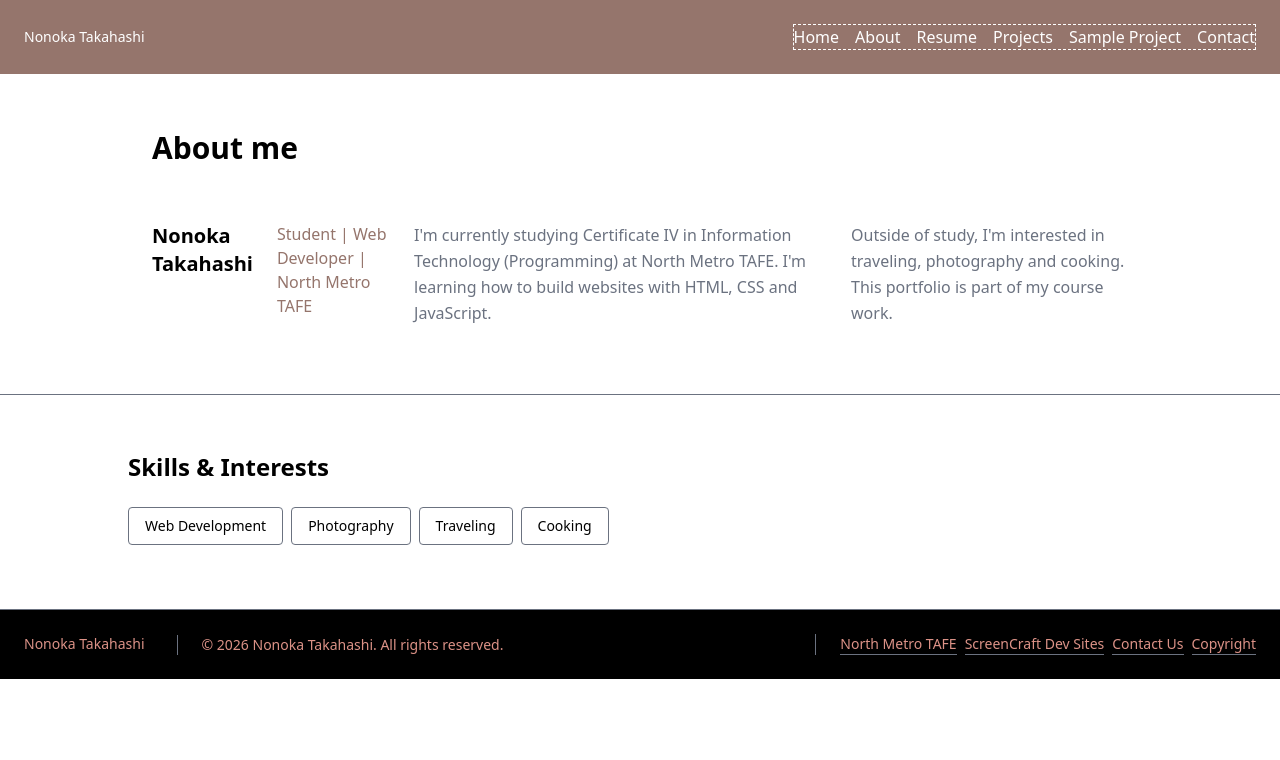
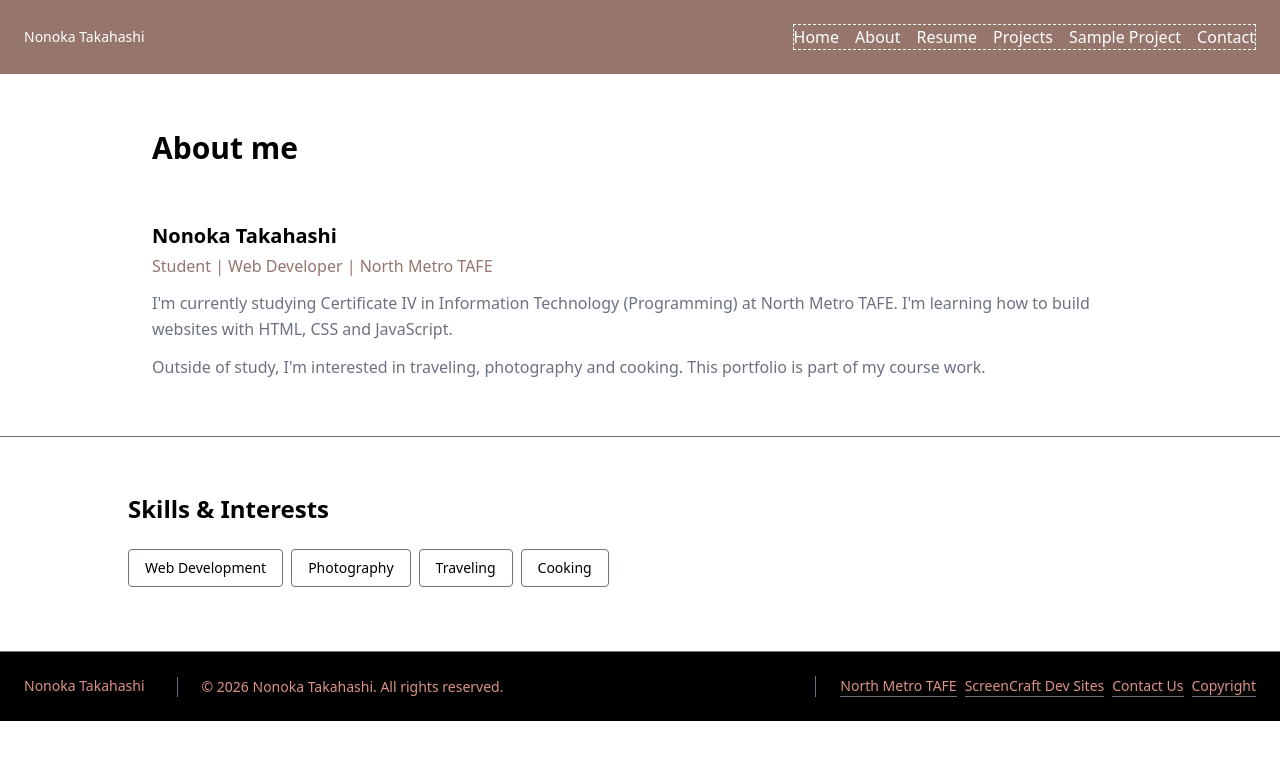
Before and after one commit to Nonoka-T/WebTech-Final, a website: page about.html in a window 1280 px wide. Drawn offline with Linux system fonts and the light colour scheme.

Commit message:
fix: article fixed

```diff
--- a/about.html
+++ b/about.html
@@ -32,19 +32,19 @@
       <h2 class="text-3xl font-bold text-black">About me</h2>
     </section>
 
-    <section class="max-w-5xl mx-auto px-6 pb-14 flex flex-col md:flex-row gap-6">
-      <h3 class="block text-xl font-bold text-black mb-1">Nonoka Takahashi</h3>
-      <p class="block text-brandy font-medium mb-3">Student | Web Developer | North Metro TAFE</p>
-      <p class="block text-gray leading-relaxed mb-3">
+    <article class="max-w-5xl mx-auto px-6 pb-14">
+      <h3 class="text-xl font-bold text-black mb-1">Nonoka Takahashi</h3>
+      <p class="text-brandy font-medium mb-3">Student | Web Developer | North Metro TAFE</p>
+      <p class="text-gray leading-relaxed mb-3">
         I'm currently studying Certificate IV in Information Technology
         (Programming) at North Metro TAFE. I'm learning how to build websites with
         HTML, CSS and JavaScript.
       </p>
-      <p class="block text-gray leading-relaxed">
+      <p class="text-gray leading-relaxed">
         Outside of study, I'm interested in traveling, photography and cooking.
         This portfolio is part of my course work.
       </p>
-    </section>
+    </article>
 
     <section class="bg-white border-t border-b border-gray py-14 px-6">
       <h4 class="text-2xl font-bold text-black mb-6 max-w-5xl mx-auto">Skills & Interests</h4>
```
